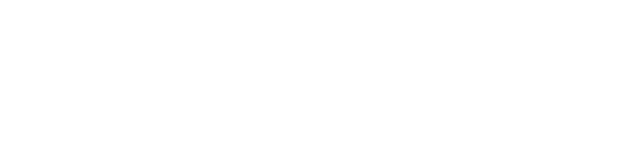
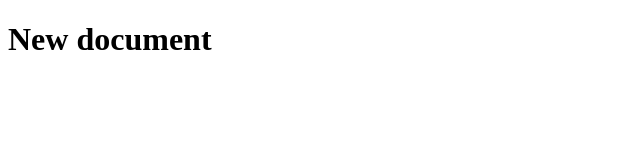
Before and after one commit to DarinaDomalega/github-tutorial, a plain HTML site: page index.html in a window 1280 px wide. Shown: the whole page, without its empty margins (0-640 px from the left). Drawn offline with Linux system fonts and the light colour scheme.

Commit message:
Добавили заголовок

```diff
--- a/index.html
+++ b/index.html
@@ -7,6 +7,6 @@
     <title>Document</title>
 </head>
 <body>
-
+    <h1>New document</h1>
 </body>
 </html>
```
